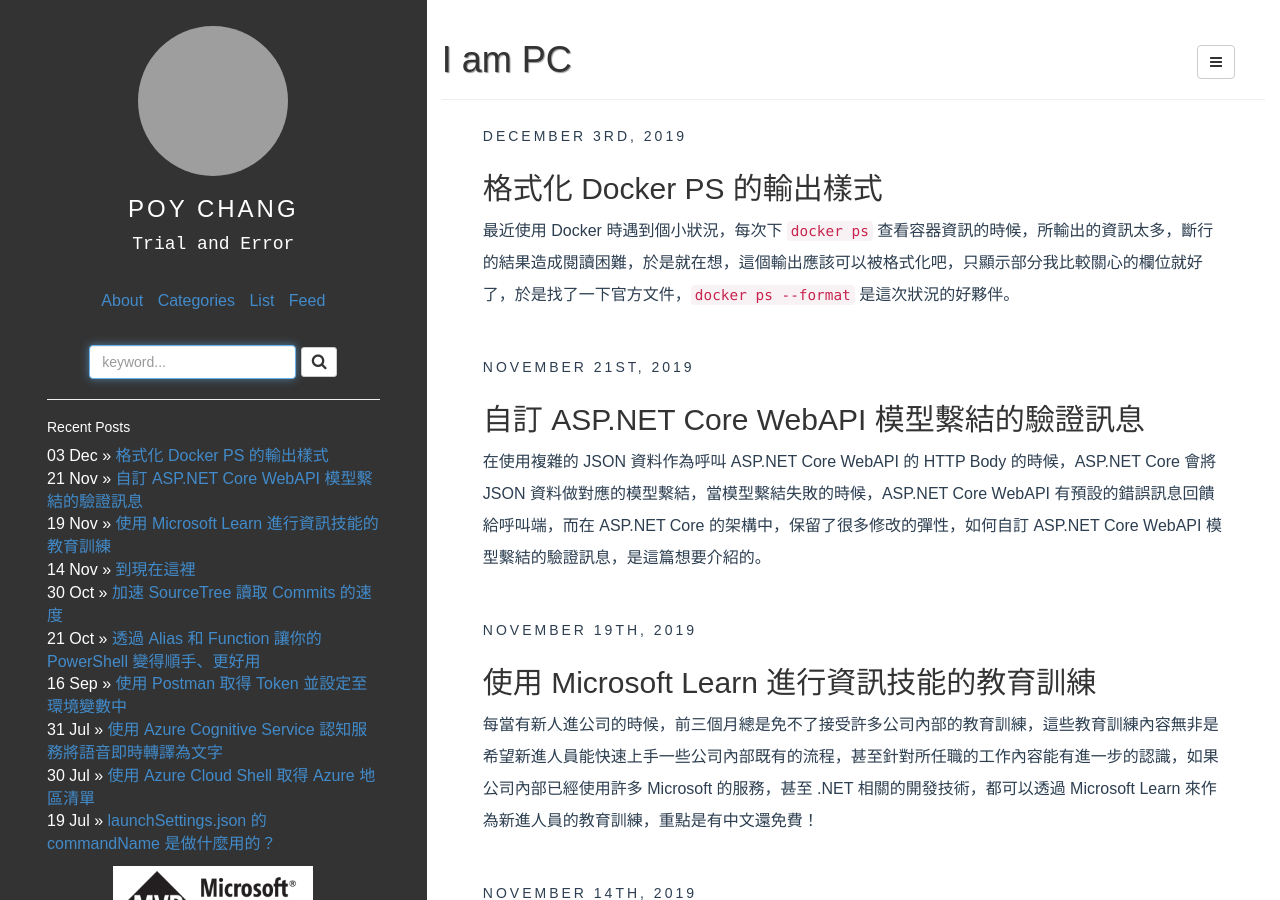
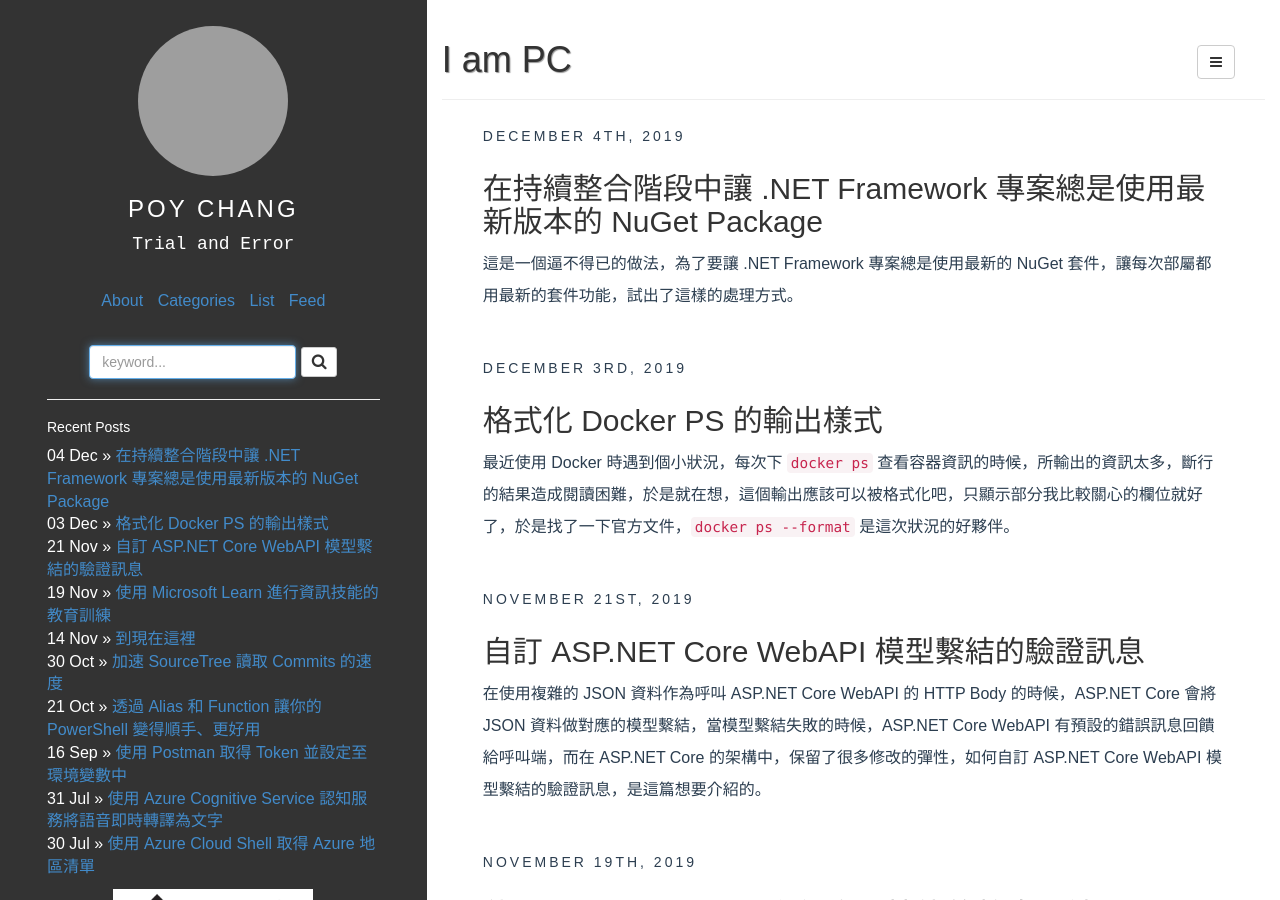
Before and after one commit to poychang/poychang.github.io, a Jekyll site: the page built from index.html, in a window 1280 px wide and 900 px high. Built offline with Jekyll 4.4.1, drawn with Linux system fonts in a browser that asks for light colours; some web fonts are replaced; the list of posts is cut into pages by our own code; some of the changed text lies outside the part shown; grey boxes are pictures that could not be loaded.

Commit message:
add post and alter post

````diff
--- /dev/null
+++ b/_posts/2019-12-04-continuous-integration-with-latest-nuget-package-in-dotnet-framework-project.md
@@ -0,0 +1,102 @@
+---
+layout: post
+title: 在持續整合階段中讓 .NET Framework 專案總是使用最新版本的 NuGet Package
+date: 2019-12-04 17:37
+author: Poy Chang
+comments: true
+categories: [Dotnet, Develop]
+---
+
+這是一個逼不得已的做法，為了要讓 .NET Framework 專案總是使用最新的 NuGet 套件，讓每次部屬都用最新的套件功能，試出了這樣的處理方式。
+
+## 如果是 .NET Core 專案
+
+如果你是開發 .NET Core 的專案，要達成每次建置都使用最新版的 NuGet 套件是很簡單的，你可以直接在 `.csproj` 專案中，透過以下方式來修改 `PackageReference` 來限制還原套件時，所安裝的版本，甚至你可以直接在 `Version` 屬性中設定 `*` 來還原最新的套件版本：
+
+```xml
+<!-- 僅接受 6.1 版以前的版本 -->
+<PackageReference Include="ExamplePackage" Version="6.1" />
+
+<!-- 下面這兩種方式都是只接受 6.x.y 版本 -->
+<PackageReference Include="ExamplePackage" Version="6.*" />
+<PackageReference Include="ExamplePackage" Version="[6,7)" />
+
+<!-- 接受比 4.1.3 還新的版本，但不包含 4.1.3 -->
+<PackageReference Include="ExamplePackage" Version="(4.1.3,)" />
+
+<!-- 接受比 5.x 還舊的版本，此方法可避免使用到重大變更的版本，但不建議這樣寫，因為無法確定你最就可以用到哪一個版本 -->
+<PackageReference Include="ExamplePackage" Version="(,5.0)" />
+
+<!-- 接受 1.x 或 2.x 的版本 -->
+<PackageReference Include="ExamplePackage" Version="[1,3)" />
+
+<!-- 接受 1.3.2 至 1.4.x 的版本 -->
+<PackageReference Include="ExamplePackage" Version="[1.3.2,1.5)" />
+
+<!-- 使用最新的套件版本 -->
+<PackageReference Include="ExamplePackage" Version="*" />
+```
+
+版本限制所使用的運算符號意思：
+
+- `[` 大於等於
+- `]` 小於等於
+- `(` 大於
+- `)` 小於
+
+相關資訊可以參考官方文件的[套件版本控制](https://docs.microsoft.com/zh-tw/nuget/concepts/package-versioning#examples?WT.mc_id=DT-MVP-5003022)
+
+## .NET Framework 專案
+
+傳統的 .NET Framework 專案，其 NuGet 套件會被記錄在兩個地方，一個是 `packages.config` 檔案中，另一個是 `.csproj` 專案檔內，前者是給 nuget.ext 使用，用於下載並還原套件，後者專案檔裡面所設定的，則是該專案會參考的套件 dll 相關資訊。
+
+當你打開 `packages.config` 的時候，你會看到像是下面這樣的套件清單，裡面標註了套件名成、版本及目標框架，如果將 `version` 屬性設定成 `*`，想說應該可以抓到最新的套件，但這樣的作法會讓 Visual Studio (2019 版本) 還原套件時，因為找不到版本號，就跟你抱怨了。
+
+```xml
+<?xml version="1.0" encoding="utf-8"?>
+<packages>
+  <package id="Dapper" version="1.50.4" targetFramework="net48" />
+</packages>
+```
+
+>Visual Studio 在解析版本的時候會使用**語意化版本**的規定，使用 `主版號.次版號.修訂號` 這樣的方式來解析版號，**語意化版本**詳參考這裡 [https://semver.org/lang/zh-TW/](https://semver.org/lang/zh-TW/)。
+
+而如果想從專案檔下手，你會發現 `HintPath` 這個屬性你根本無法動態改變，因為每個套件的路徑會直接相依版本號和支援的框架版本，這個情況下，我們完全無法自動化調整。
+
+```xml
+<ItemGroup>
+  <Reference Include="Dapper, Version=1.50.4.0, Culture=neutral, processorArchitecture=MSIL">
+    <HintPath>..\packages\Dapper.1.50.4\lib\net451\Dapper.dll</HintPath>
+  </Reference>
+</ItemGroup>
+```
+
+>看到這裡就很想把整個專案翻掉，改用 .NET Core 的方式來滿足需求。
+
+## .NET Framework 專案 + DevOps
+
+其實 NuGet 有一個 `update` 指令，可以讓你用下指令的方式來將指定的套件升級，而且可以直接升級到最新版，指令如下：
+
+```bash
+nuget update "MyProject.sln" -Id "MyNuGetPackage"
+```
+
+NuGet update 指令的相關資訊可以參考官方文件的[update 命令 (NuGet CLI)](https://docs.microsoft.com/zh-tw/nuget/reference/cli-reference/cli-ref-update?WT.mc_id=DT-MVP-5003022)。
+
+有了指令來將傳統的 .NET Framework 專案升級 NuGet 套件版本，這時只要在 DevOps 中持續整合 (CI) 的任務上，在每次建置任務前，執行一次上述的指令，就可以先將指定的套件更新到最新版了。
+
+## 後記
+
+雖然眼前的問題是解決的，但這個做法其實並不完美，因為這個做法會在 CI 的過程中更動到原本 check in 進版控的程式碼，`.csproj` 和 `packages.config` 都會被更動到，而且開發人員在自己電腦本機上所 check out 下來最新的程式碼，會和 CI 上所建置的程式碼有些不同，這樣個過程是會讓人覺得怪怪的。
+
+如果你有更優秀的作法，也請你留言給我，讓我心裡有這"怪怪的"疙瘩，謝謝。
+
+----------
+
+參考資料：
+
+* [如何重新安裝和更新套件](https://docs.microsoft.com/zh-tw/nuget/consume-packages/reinstalling-and-updating-packages?WT.mc_id=DT-MVP-5003022)
+* [NuGet update 命令 (NuGet CLI)](https://docs.microsoft.com/zh-tw/nuget/reference/cli-reference/cli-ref-update?WT.mc_id=DT-MVP-5003022)
+* [專案檔中的套件參考 (PackageReference)](https://docs.microsoft.com/zh-tw/nuget/consume-packages/package-references-in-project-files?WT.mc_id=DT-MVP-5003022)
+* [NuGet 如何解析套件相依性](https://docs.microsoft.com/zh-tw/nuget/concepts/dependency-resolution#floating-versions?WT.mc_id=DT-MVP-5003022)
+* [使用浮動 (萬用字元) 來設定套件的版本](https://stackoverflow.com/questions/49895182/meaning-of-the-in-nuget-4-6-2?WT.mc_id=DT-MVP-5003022)
````
Also changed, not shown: _posts/2019-12-03-formating-docker-ps-output.md (+1 -0 lines).
